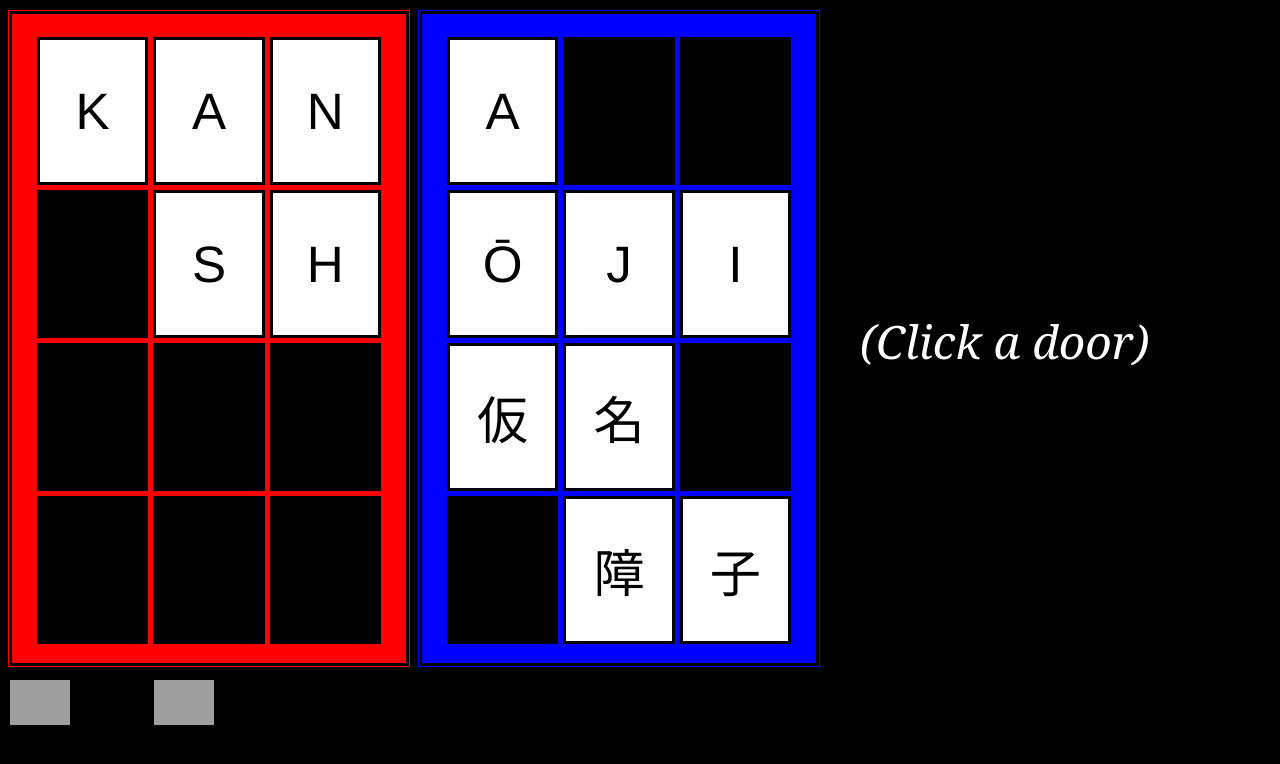
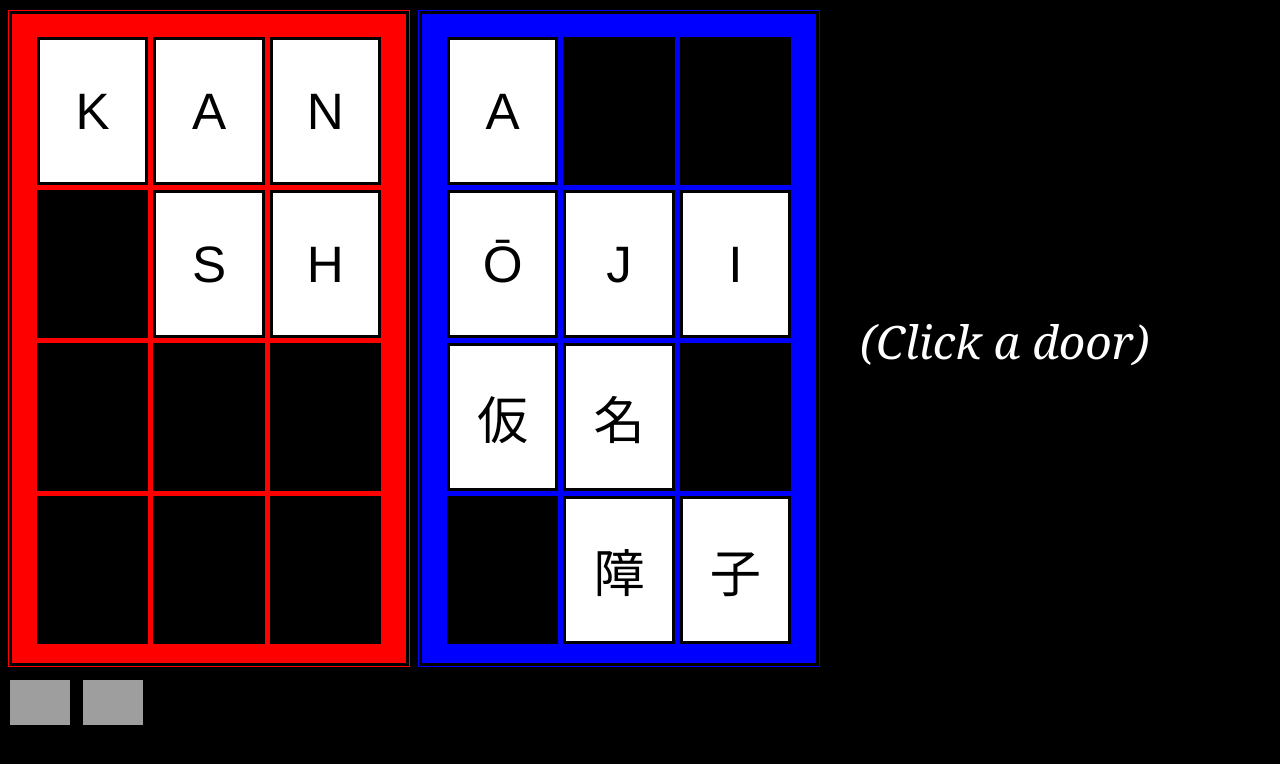
Before and after one commit to JDGMiles/Kana-Sho-ji, a plain HTML site: page index.html in a window 1280 px wide. Drawn offline with Linux system fonts and the light colour scheme; grey boxes are pictures that could not be loaded.

```diff
--- a/index.html
+++ b/index.html
@@ -57,7 +57,7 @@
   <td id="finalscore" class="finalscore"></td>
 </table></center>
 <a href="#popup1"><img src="http://jdgmiles.github.io/questionmark.png" style="position:absolute; top:680px; left:10px; width:60px"></a>
-<a href="http://jdgmiles.github.io/" target="_blank"><img src="http://jdgmiles.github.io/jdgm.png" style="position:absolute; top:680px; left:154px; width:60px"></a>
+<a href="http://jdgmiles.github.io/" target="_blank"><img src="http://jdgmiles.github.io/jdgm.png" style="position:absolute; top:680px; left:83px; width:60px"></a>
 
 <div id="popup1" class="overlay">
 	<div class="popup">
```
